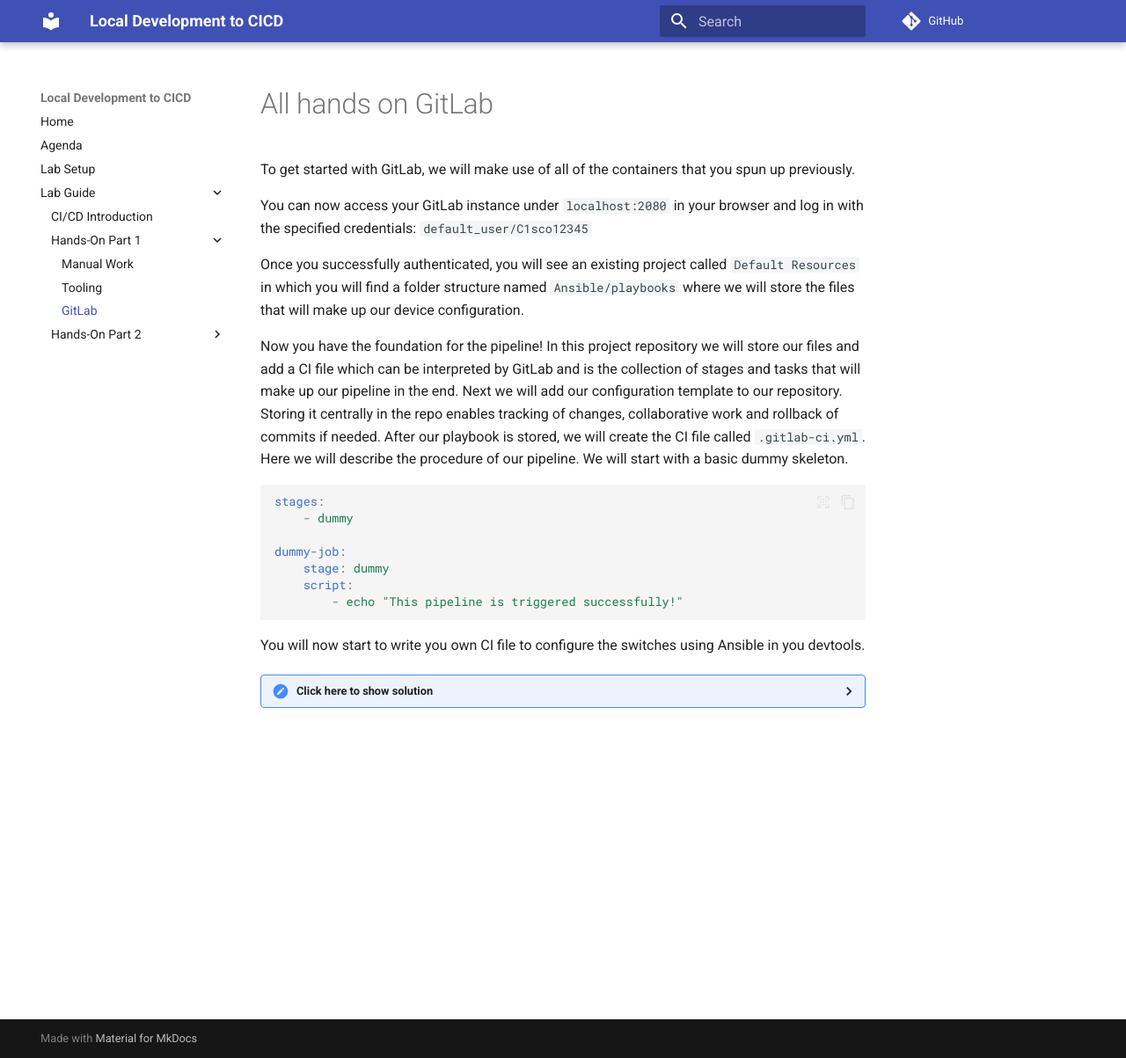
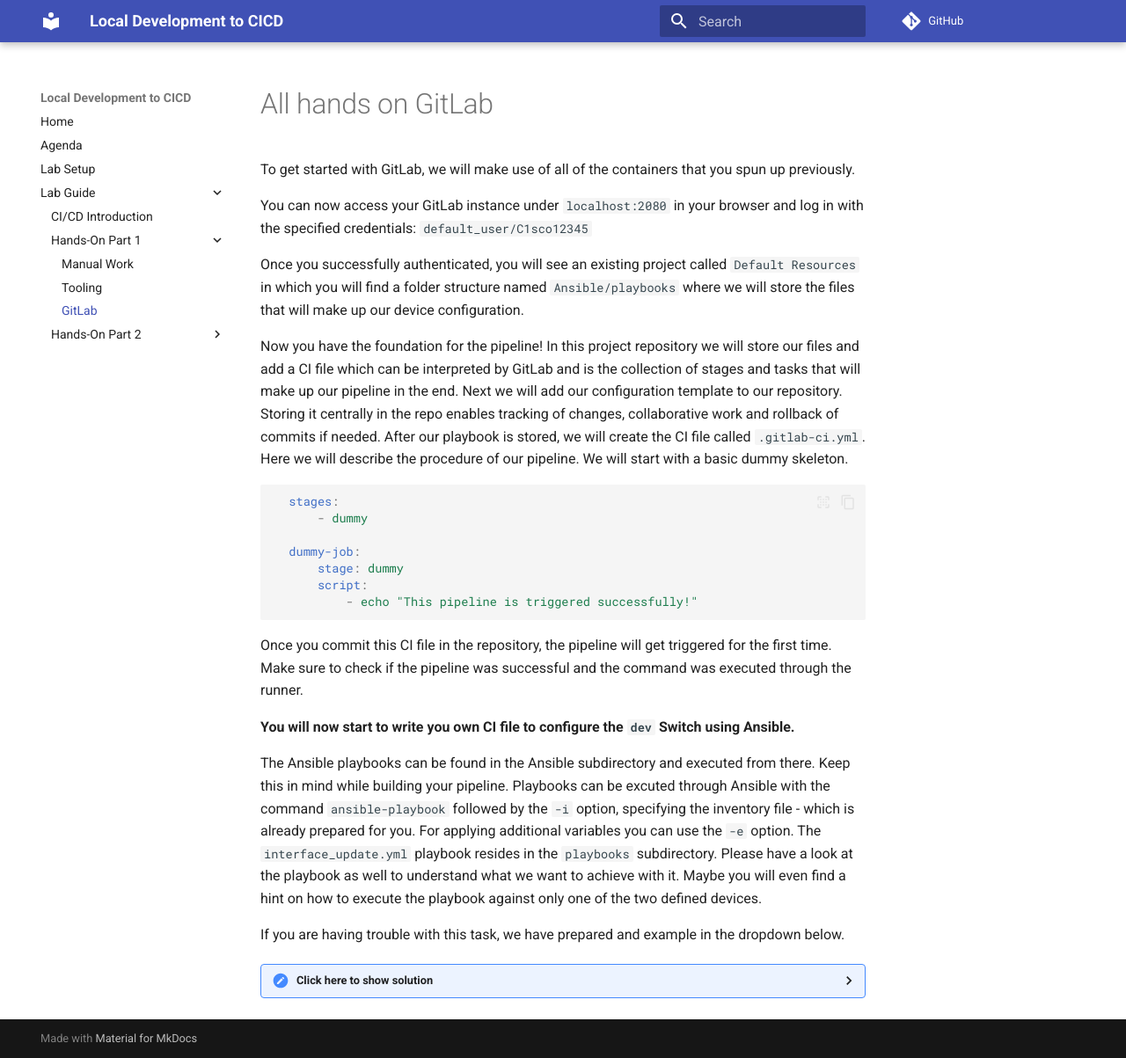
Before and after one commit to moore-automation/local_dev_to_cicd, an MkDocs documentation site: the page built from docs/Lab_Guide/hands_on_01_section_c.md, in a window 1280 px wide and 1203 px high. Shown: the whole window at 88% size. Built offline with MkDocs 1.6.1 and Material for MkDocs 9.7.7, drawn with Linux system fonts in a browser that asks for light colours; comment, search, counter and statistics services are not loaded.

Commit message:
Added Ansible details

````diff
--- a/docs/Lab_Guide/hands_on_01_section_c.md
+++ b/docs/Lab_Guide/hands_on_01_section_c.md
@@ -11,27 +11,37 @@
 After our playbook is stored, we will create the CI file called `.gitlab-ci.yml`. Here we will describe the procedure of our pipeline. We will start with a basic dummy skeleton.
 
 ```yml
-stages:
-    - dummy
+  stages:
+      - dummy
 
-dummy-job:
-    stage: dummy
-    script:
-        - echo "This pipeline is triggered successfully!"
+  dummy-job:
+      stage: dummy
+      script:
+          - echo "This pipeline is triggered successfully!"
 ```
 
-You will now start to write you own CI file to configure the switches using Ansible in you devtools.
+Once you commit this CI file in the repository, the pipeline will get triggered for the first time. Make sure to check if the pipeline was successful and the command was executed through the runner.
+
+**You will now start to write you own CI file to configure the `dev` Switch using Ansible.**
+
+The Ansible playbooks can be found in the Ansible subdirectory and executed from there. Keep this in mind while building your pipeline.
+Playbooks can be excuted through Ansible with the command `ansible-playbook` followed by the `-i` option, specifying the inventory file - which is already prepared for you. For applying additional variables you can use the `-e` option. The `interface_update.yml` playbook resides in the `playbooks` subdirectory. Please have a look at the playbook as well to understand what we want to achieve with it. Maybe you will even find a hint on how to  execute the playbook against only one of the two defined devices.
+
+If you are having trouble with this task, we have prepared and example in the dropdown below.
 
 <details>
 
 <summary>Click here to show solution</summary>
 
   ```bash linenums="1" title="Ansible Pipeline example"
-    ---
-    deploy_infra:
+  ---
+  stages:
+    - deploy_test
+  deploy_infra:
+    stage: deploy_test
     script:
-        - cd Ansible
-        - ansible-playbook -i inventory -e 'devices=all' playbooks/interface_update.yml
+      - cd Ansible
+      - ansible-playbook -i inventory -e 'devices=cat9kv01-dev' playbooks/interface_update.yml
   ```
 
 </details>
````
